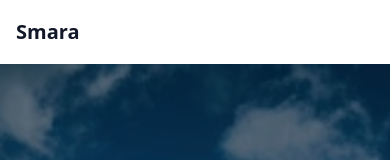
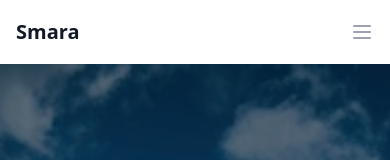
Before and after one commit to smara-sg/smara-website-v3, a React (Vite) app: page / in a window 390 px wide. Shown: the top 160 px of the page. Built offline with nearby package versions, Linux system fonts and the light colour scheme.

Commit message:
fix: add mobile hamburger menu to navigation
- Added responsive hamburger menu for mobile view
- Implemented toggle functionality with smooth animations
- Ensured menu closes when a link is clicked

```diff
--- a/src/components/Navigation.tsx
+++ b/src/components/Navigation.tsx
@@ -63,8 +63,54 @@ export default function Navigation() {
               About
             </NavLink>
           </div>
+
+          {/* Mobile menu button */}
+          <div className="-mr-2 flex items-center sm:hidden">
+            <button
+              onClick={() => setIsMenuOpen(!isMenuOpen)}
+              type="button"
+              className="inline-flex items-center justify-center p-2 rounded-md text-gray-400 hover:text-gray-500 hover:bg-gray-100 focus:outline-none focus:ring-2 focus:ring-inset focus:ring-blue-500"
+              aria-expanded="false"
+            >
+              <span className="sr-only">Open main menu</span>
+              {isMenuOpen ? (
+                <X className="block h-6 w-6" aria-hidden="true" />
+              ) : (
+                <Menu className="block h-6 w-6" aria-hidden="true" />
+              )}
+            </button>
+          </div>
         </div>
       </div>
+
+      {/* Mobile menu */}
+      {isMenuOpen && (
+        <div className="sm:hidden">
+          <div className="pt-2 pb-3 space-y-1">
+            <NavLink
+              to="/gallery"
+              className="block pl-3 pr-4 py-2 border-l-4 border-transparent text-base font-medium text-gray-600 hover:text-gray-800 hover:bg-gray-50 hover:border-gray-300"
+              onClick={closeMenu}
+            >
+              Gallery
+            </NavLink>
+            <NavLink
+              to="/events"
+              className="block pl-3 pr-4 py-2 border-l-4 border-transparent text-base font-medium text-gray-600 hover:text-gray-800 hover:bg-gray-50 hover:border-gray-300"
+              onClick={closeMenu}
+            >
+              Events
+            </NavLink>
+            <NavLink
+              to="/about"
+              className="block pl-3 pr-4 py-2 border-l-4 border-transparent text-base font-medium text-gray-600 hover:text-gray-800 hover:bg-gray-50 hover:border-gray-300"
+              onClick={closeMenu}
+            >
+              About
+            </NavLink>
+          </div>
+        </div>
+      )}
     </nav>
   );
 }
```
